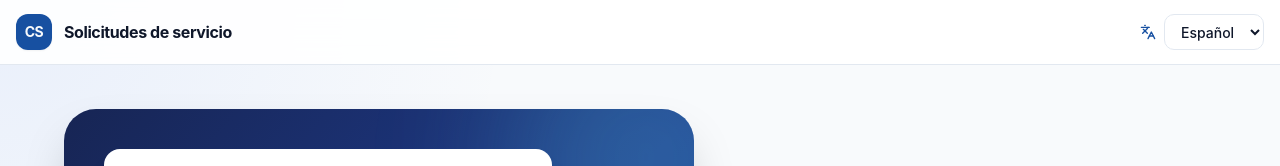
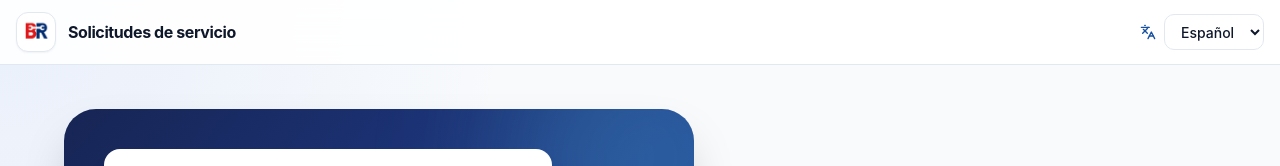
Before and after one commit to pcgcgamboa/appBRGROUPCR, a React (Vite) app: page / in a window 1280 px wide. Shown: the top 166 px of the page. Built offline with nearby package versions, Linux system fonts and the light colour scheme; no server answers.

Commit message:
feat: aplicar icono BR en la interfaz

```diff
--- a/index.html
+++ b/index.html
@@ -4,7 +4,7 @@
     <meta charset="UTF-8" />
     <meta name="viewport" content="width=device-width, initial-scale=1.0" />
     <meta name="description" content="Gestión de solicitudes de servicio" />
-    <link rel="icon" type="image/svg+xml" href="/favicon.svg" />
+    <link rel="icon" type="image/png" href="/br-icon.png" />
     <title>Solicitudes de servicio</title>
   </head>
   <body>
--- a/src/components/templates/app-shell.tsx
+++ b/src/components/templates/app-shell.tsx
@@ -10,8 +10,8 @@ export function AppShell({ children }: PropsWithChildren) {
       <header className="sticky top-0 z-40 border-b bg-white/90 backdrop-blur-xl">
         <div className="container flex h-16 items-center justify-between gap-3">
           <div className="flex min-w-0 items-center gap-3 font-bold tracking-tight">
-            <span className="flex size-9 shrink-0 items-center justify-center rounded-xl bg-primary text-sm text-primary-foreground shadow-sm">
-              CS
+            <span className="flex size-10 shrink-0 items-center justify-center overflow-hidden rounded-xl border bg-white p-1 shadow-sm">
+              <img src="/br-icon.png" alt="" className="size-full object-contain" />
             </span>
             <span className="truncate">{t('appName')}</span>
           </div>
```
Also changed, not shown: public/br-icon.png (added).
